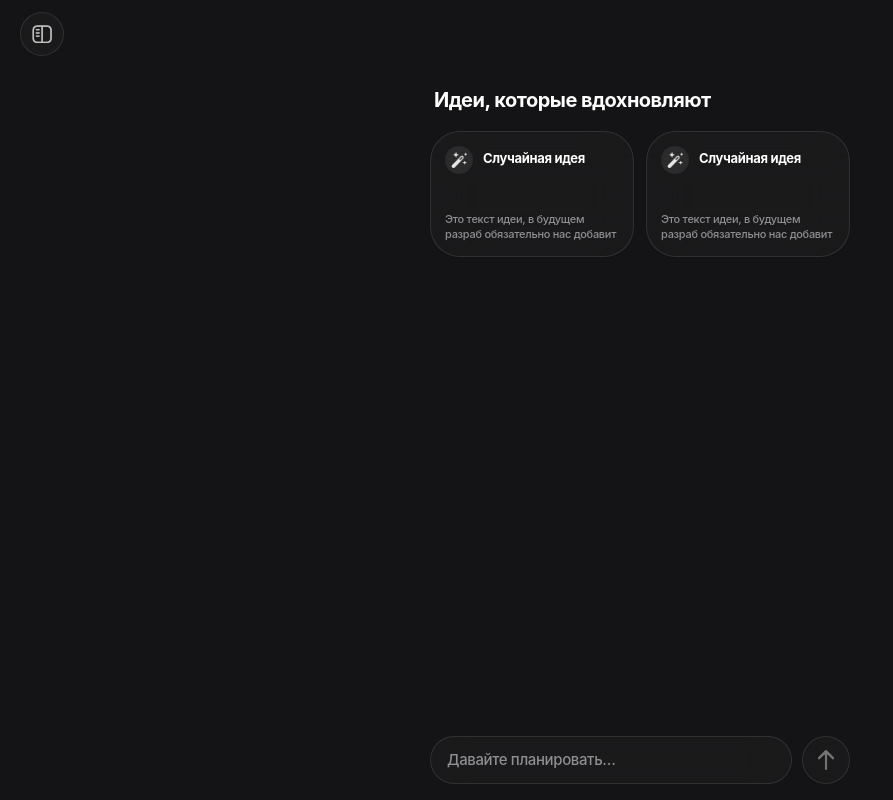
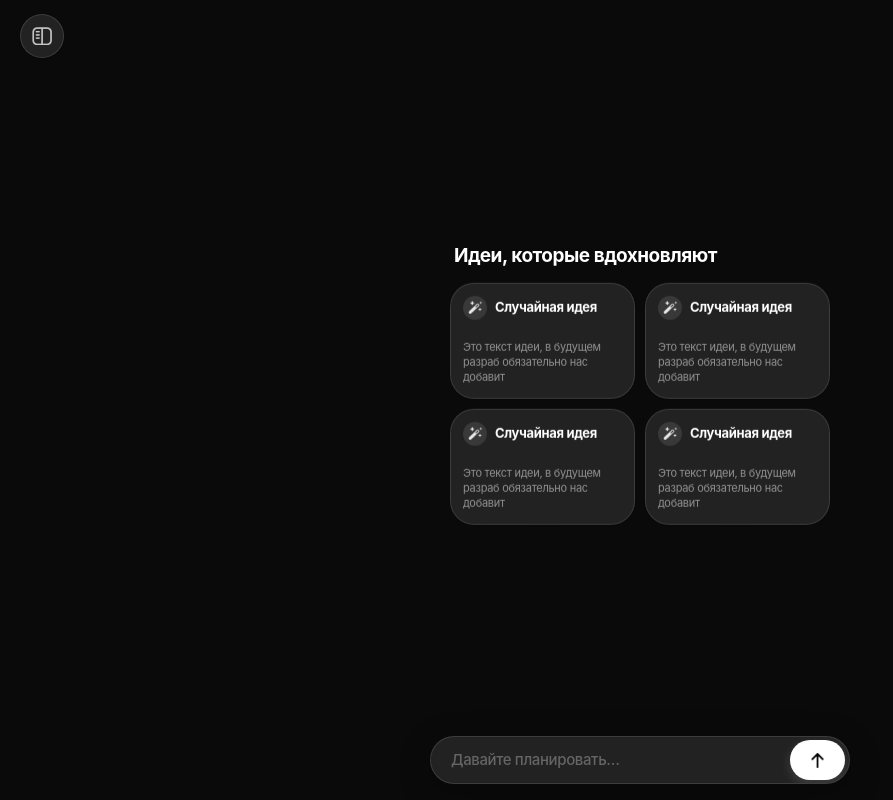
Before and after one commit to jango100500-ui/Krumm, a Next.js app: page / in a window 1280 px wide. Shown: the whole page, without its empty margins (0-893 px from the left). Built offline with nearby package versions, Linux system fonts and the light colour scheme.

Commit message:
Update page.tsx

```diff
--- a/app/page.tsx
+++ b/app/page.tsx
@@ -1,21 +1,10 @@
 'use client';
 
-import React, { useState, useRef, useEffect } from 'react';
+import React from 'react';
 import { JellyButton } from '@/components/ui/JellyButton';
+import { SearchInput } from '@/components/ui/SearchInput';
 
 export default function Home() {
-  const [query, setQuery] = useState('');
-  const inputRef = useRef<HTMLInputElement>(null);
-
-  const hasText = query.trim().length > 0;
-
-  useEffect(() => {
-    const timer = setTimeout(() => {
-      inputRef.current?.focus();
-    }, 150);
-    return () => clearTimeout(timer);
-  }, []);
-
   const ideas = [
     {
       id: 1,
@@ -27,19 +16,29 @@ export default function Home() {
       title: 'Случайная идея',
       text: 'Это текст идеи, в будущем разраб обязательно нас добавит',
     },
+    {
+      id: 3,
+      title: 'Случайная идея',
+      text: 'Это текст идеи, в будущем разраб обязательно нас добавит',
+    },
+    {
+      id: 4,
+      title: 'Случайная идея',
+      text: 'Это текст идеи, в будущем разраб обязательно нас добавит',
+    },
   ];
 
   return (
-    <main className="fixed inset-0 w-full bg-[#141416] overflow-hidden">
+    <main className="fixed inset-0 w-full h-[100vh] bg-[#0a0a0a] overflow-hidden">
 
       <div
-        className="absolute left-0 right-0 px-5 z-20 flex justify-start items-center pointer-events-none"
-        style={{ top: 'calc(env(safe-area-inset-top, 47px) + 12px)' }}
+        className="fixed left-0 right-0 px-5 z-20 flex justify-start items-center pointer-events-none"
+        style={{ top: 'calc(env(safe-area-inset-top, 44px) + 14px)' }}
       >
         <JellyButton
           type="button"
           flashColor="bg-white/10"
-          className="w-11 h-11 rounded-full bg-[#1C1C1E]/75 backdrop-blur-[24px] border border-white/10 flex items-center justify-center shadow-sm pointer-events-auto"
+          className="w-11 h-11 rounded-full mt-glass flex items-center justify-center shadow-sm pointer-events-auto"
         >
           <img
             src="/menu.png"
@@ -50,34 +49,34 @@ export default function Home() {
       </div>
 
       <div
-        className="absolute left-0 right-0 px-5 z-10 flex flex-col pointer-events-none"
-        style={{ top: 'calc(env(safe-area-inset-top, 47px) + 85px)' }}
+        className="fixed left-1/2 -translate-x-1/2 -translate-y-[56%] w-full max-w-[420px] px-5 z-10 pointer-events-none"
+        style={{ top: '50%' }}
       >
-        <div className="w-full max-w-[420px] mx-auto pointer-events-auto">
-          <h2 className="text-white text-[20px] font-bold tracking-tight mb-4 px-1">
+        <div className="w-full flex flex-col items-start pointer-events-auto">
+          <h2 className="text-white text-[19px] font-bold tracking-tight mb-3 px-1 text-left">
             Идеи, которые вдохновляют
           </h2>
 
-          <div className="w-full grid grid-cols-2 gap-3">
+          <div className="w-full grid grid-cols-2 gap-2.5">
             {ideas.map((item) => (
               <div
                 key={item.id}
-                className="w-full h-[126px] rounded-[30px] bg-[#1C1C1E]/75 backdrop-blur-[24px] border border-white/10 p-3.5 flex flex-col justify-between shadow-sm cursor-pointer"
+                className="w-full h-[116px] rounded-[24px] mt-glass p-3 flex flex-col justify-between shadow-sm cursor-pointer active:scale-[0.97] transition-transform"
               >
-                <div className="w-full flex items-start gap-2.5">
-                  <div className="w-7 h-7 rounded-full bg-white/[0.08] flex items-center justify-center flex-shrink-0">
+                <div className="w-full flex items-center gap-2">
+                  <div className="w-6 h-6 rounded-full bg-white/10 flex items-center justify-center flex-shrink-0">
                     <img
                       src="/idea.png"
                       alt="Idea"
-                      className="w-4 h-4 object-contain brightness-0 invert opacity-90 pointer-events-none"
+                      className="w-3.5 h-3.5 object-contain brightness-0 invert opacity-90 pointer-events-none"
                     />
                   </div>
-                  <span className="text-white text-[13px] font-bold tracking-tight leading-tight mt-1 flex-1">
+                  <span className="text-white text-[13px] font-bold tracking-tight leading-tight flex-1 text-left">
                     {item.title}
                   </span>
                 </div>
 
-                <p className="text-[#8E8E93] text-[11px] font-medium leading-snug tracking-tight">
+                <p className="text-white/50 text-[11px] font-normal leading-snug tracking-tight text-left">
                   {item.text}
                 </p>
               </div>
@@ -87,43 +86,11 @@ export default function Home() {
       </div>
 
       <div
-        className="absolute bottom-0 left-0 right-0 px-5 z-30"
-        style={{ paddingBottom: 'calc(env(safe-area-inset-bottom, 34px) + 16px)' }}
+        className="fixed bottom-0 left-0 right-0 px-5 z-30 pointer-events-none"
+        style={{ paddingBottom: 'calc(env(safe-area-inset-bottom, 24px) + 16px)' }}
       >
-        <div className="w-full max-w-[420px] mx-auto flex items-center gap-2.5">
-
-          <div className="flex-1 h-[48px] rounded-full bg-[#1C1C1E]/75 backdrop-blur-[24px] border border-white/10 px-4 flex items-center shadow-sm">
-            <input
-              ref={inputRef}
-              autoFocus
-              type="text"
-              value={query}
-              onChange={(e) => setQuery(e.target.value)}
-              placeholder="Давайте планировать…"
-              className="w-full bg-transparent text-white placeholder-[#8E8E93] text-[15px] font-medium outline-none border-none tracking-tight"
-            />
-          </div>
-
-          <JellyButton
-            type="button"
-            disabled={!hasText}
-            flashColor={hasText ? 'bg-black/10' : 'bg-white/10'}
-            className={`w-[48px] h-[48px] rounded-full flex items-center justify-center flex-shrink-0 transition-colors duration-300 shadow-sm ${
-              hasText
-                ? 'bg-[#F9F8F0] border border-transparent'
-                : 'bg-[#1C1C1E]/75 backdrop-blur-[24px] border border-white/10'
-            }`}
-          >
-            <img
-              src="/send.png"
-              alt="Send"
-              className={`w-5 h-5 object-contain transition-all duration-300 pointer-events-none ${
-                hasText
-                  ? 'brightness-0 opacity-90 translate-x-[1px]'
-                  : 'brightness-0 invert opacity-40'
-              }`}
-            />
-          </JellyButton>
+        <div className="w-full max-w-[420px] mx-auto pointer-events-auto">
+          <SearchInput />
         </div>
       </div>
 
```
